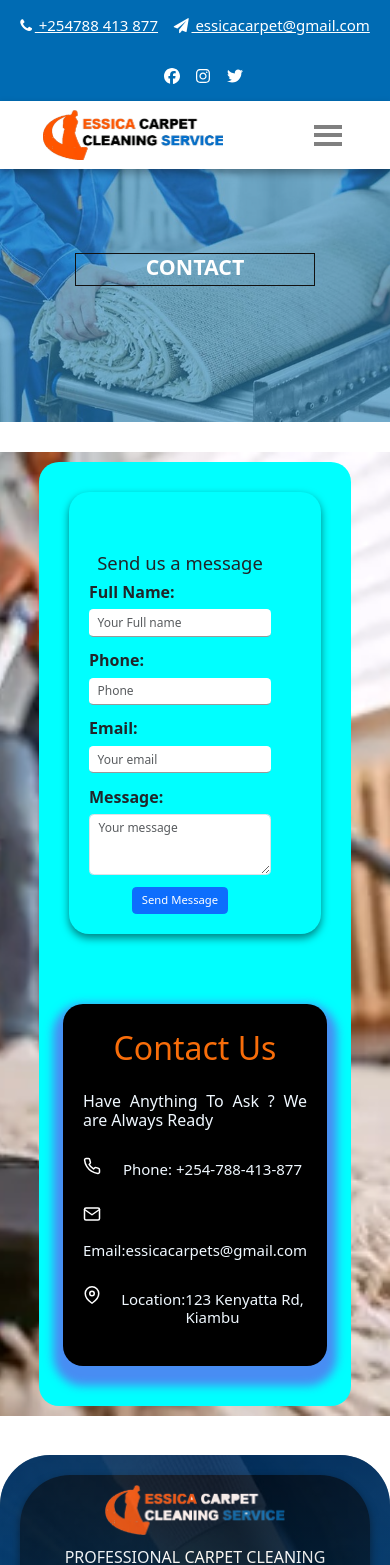
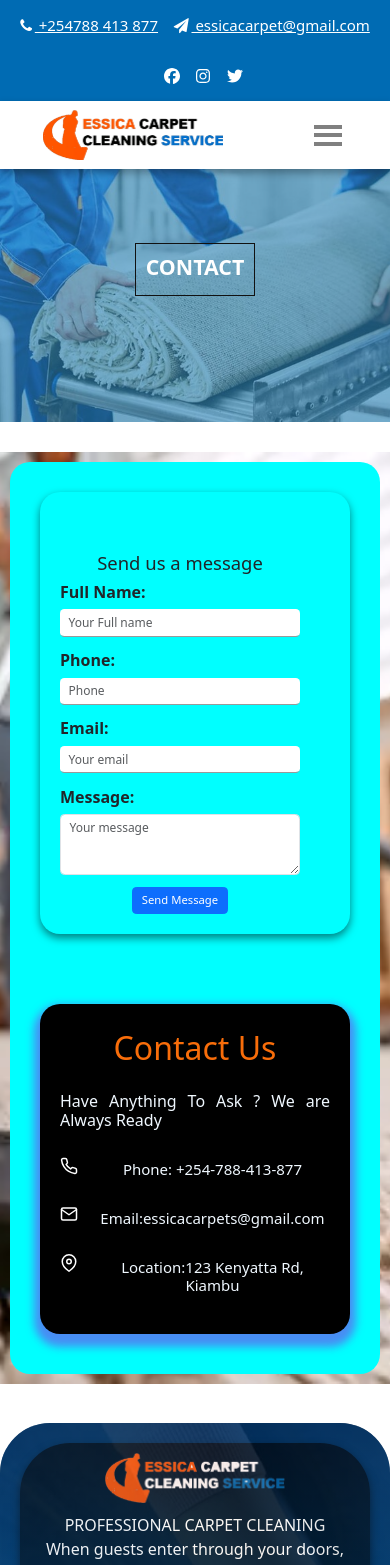
Before and after one commit to Tracy-miranja/essica-carpet-cleaning, a React (Vite) app: page /contact in a window 390 px wide. Shown: the top 1565 px of the page. Built offline with nearby package versions, Linux system fonts and the light colour scheme.

Commit message:
Modified contact form

```diff
--- a/src/components/About/about.css
+++ b/src/components/About/about.css
@@ -21,10 +21,11 @@
     text-align: center;
     justify-content: center;
     border: 1px solid #111111;
-    width: 240px;
+    width: fit-content;
     /* height: 50px; */
     align-items: center;
     font-weight: 500;
+    padding: 10px;
 
 }
 
--- a/src/components/Contact/contact.css
+++ b/src/components/Contact/contact.css
@@ -43,7 +43,7 @@
     position: relative;
     margin-top: 70px;
     margin-left: -50px;
-    box-shadow: 0px 10px 10px 10px rgba(90, 112, 240, 0.8);
+    box-shadow: 0px 7px 8px 6px rgba(90, 112, 240, 0.8);
     background-color: black;
     border-radius: 20px;
     color: aliceblue;
@@ -154,6 +154,6 @@ input{
 
 @media(max-width:1142px){
     .contact-us{
-        width: 80%;
+        width: 100%;
     }
 }
```
